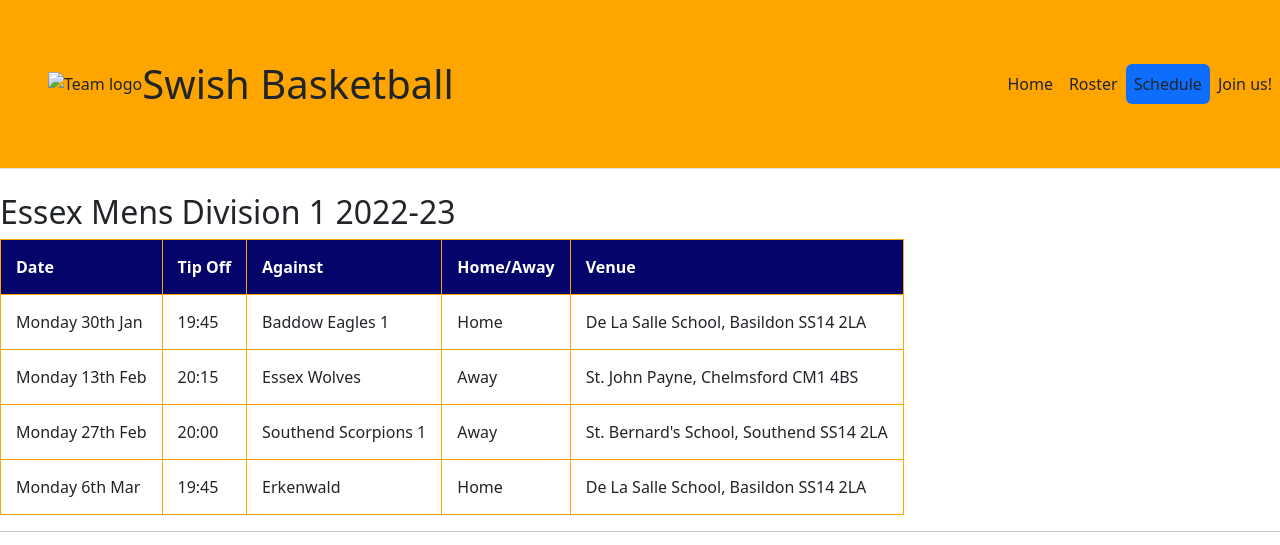
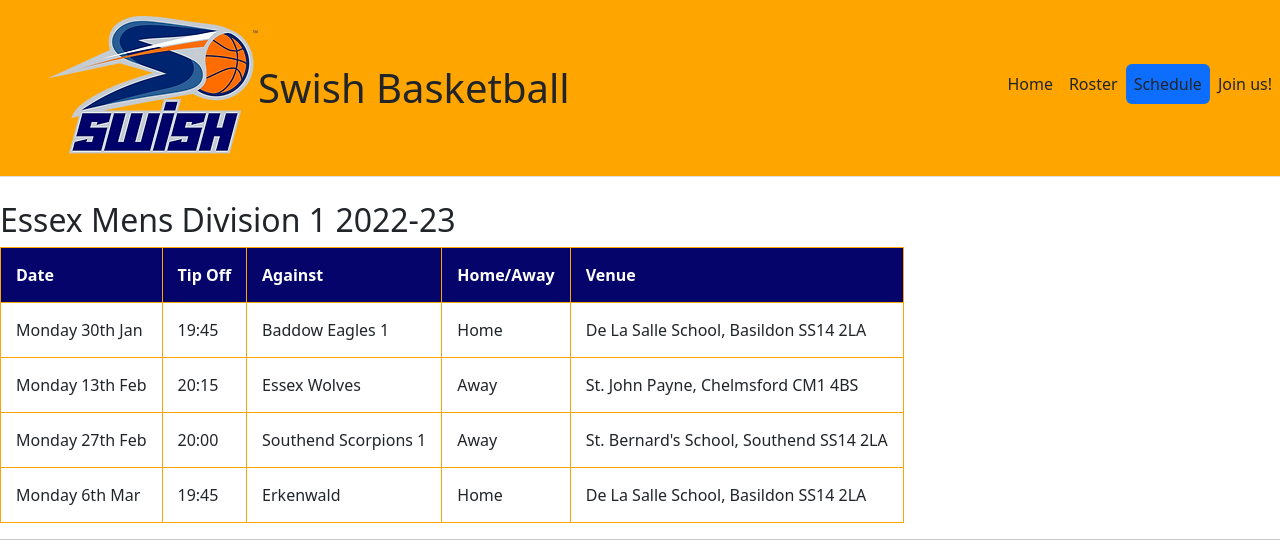
Before and after one commit to JPorter9/Jerome-Project-1, a plain HTML site: page schedule.html in a window 1280 px wide. Shown: the top 545 px of the page. Drawn offline with nearby package versions, Linux system fonts and the light colour scheme; the site is published under a folder, as on GitHub Pages, so addresses that start at the root find nothing.

Commit message:
fix styling links in all pages and favicon and photos when live

```diff
--- a/schedule.html
+++ b/schedule.html
@@ -18,7 +18,7 @@
                 <svg class="bi me-2" width="40" height="32">
                     <use xlink:href="#bootstrap"></use>
                 </svg>
-                <img src="/assets/images/Swish Logo PNG .webp" alt="Team logo" id="swish-logo">
+                <img src="assets/images/Swish Logo PNG .webp" alt="Team logo" id="swish-logo">
                 <span class="fs-1">Swish Basketball</span>
             </a>
 
```
Also changed, not shown: index.html (+1 -1 lines), join-swish.html (+1 -1 lines), roster.html (+1 -1 lines).
